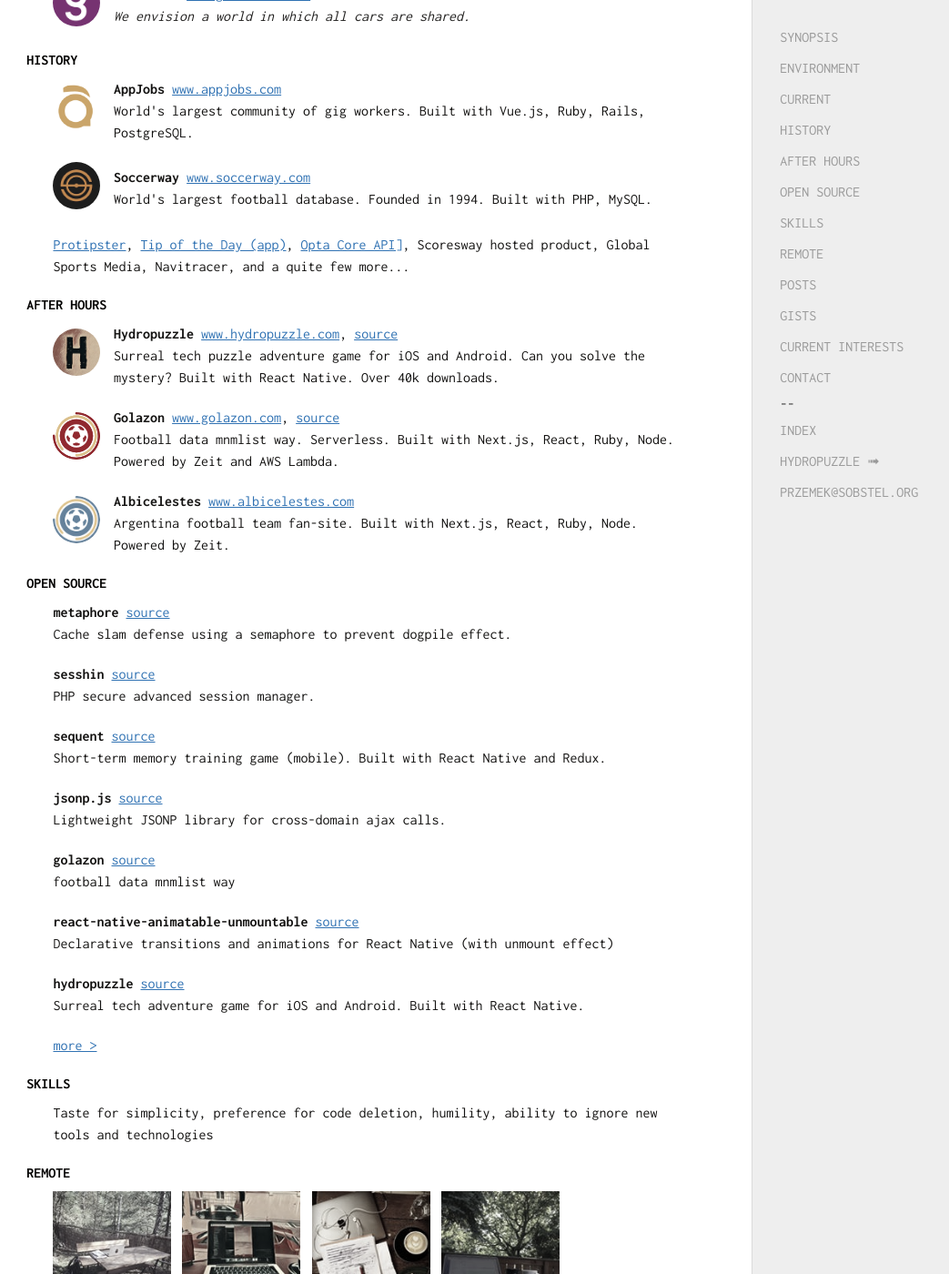
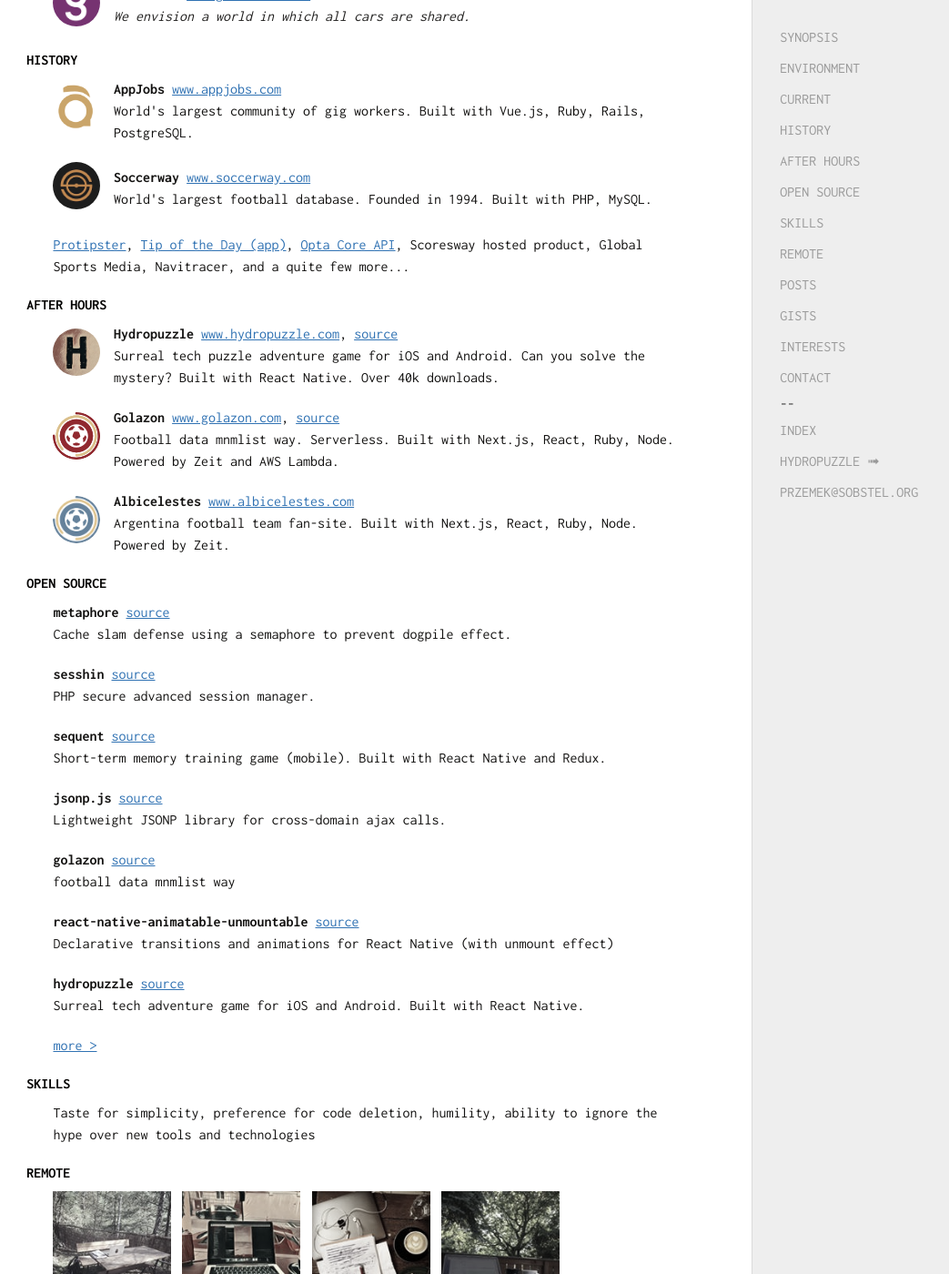
Before and after one commit to sobstel/sobstel.github.com, a Jekyll site: the page built from index.html, in a window 1280 px wide and 1400 px high, scrolled down 411 px. Shown: the whole window at 91% size, without its empty margins (0-1043 px from the left). Built offline with Jekyll 4.4.1, drawn with Linux system fonts in a browser that asks for light colours; some of the changed text lies outside the part shown.

```diff
--- a/index.html
+++ b/index.html
@@ -16,7 +16,7 @@
     <a href="#REMOTE">REMOTE</a>
     <a href="#POSTS">POSTS</a>
     <a href="#GISTS">GISTS</a>
-    <a href="#CURRENT-INTERESTS">CURRENT INTERESTS</a>
+    <a href="#INTERESTS">INTERESTS</a>
     <a href="#CONTACT">CONTACT</a>
     <span>--</span>
     <a href="/">INDEX</a>
@@ -122,7 +122,7 @@
 
 <p><a href="https://www.protipster.com/" target="_blank">Protipster</a>,
 <a href="https://appadvice.com/app/dans-tip-of-the-day/1281243051" target="_blank">Tip of the Day (app)</a>,
-<a href="https://www.optasports.com/services/data-feeds/" target="_blank">Opta Core API]</a>,
+<a href="https://www.optasports.com/services/data-feeds/" target="_blank">Opta Core API</a>,
 Scoresway hosted product,
 Global Sports Media,
 Navitracer,
@@ -195,7 +195,7 @@
 <p>Taste for simplicity,
 preference for code deletion,
 humility,
-ability to ignore new tools and technologies</p>
+ability to ignore the hype over new tools and technologies</p>
 
 <h2 id="REMOTE">REMOTE</h2>
 
@@ -226,7 +226,7 @@
 {% endfor %}
 <a href="/gists/">gists index &gt;</a></p>
 
-<h2 id="CURRENT-INTERESTS">CURRENT INTERESTS</h2>
+<h2 id="INTERESTS">INTERESTS</h2>
 
 <p>🏃 Trail running<br />
 🌞 Argentina<br />
```
Also changed, not shown: 1 other file.
